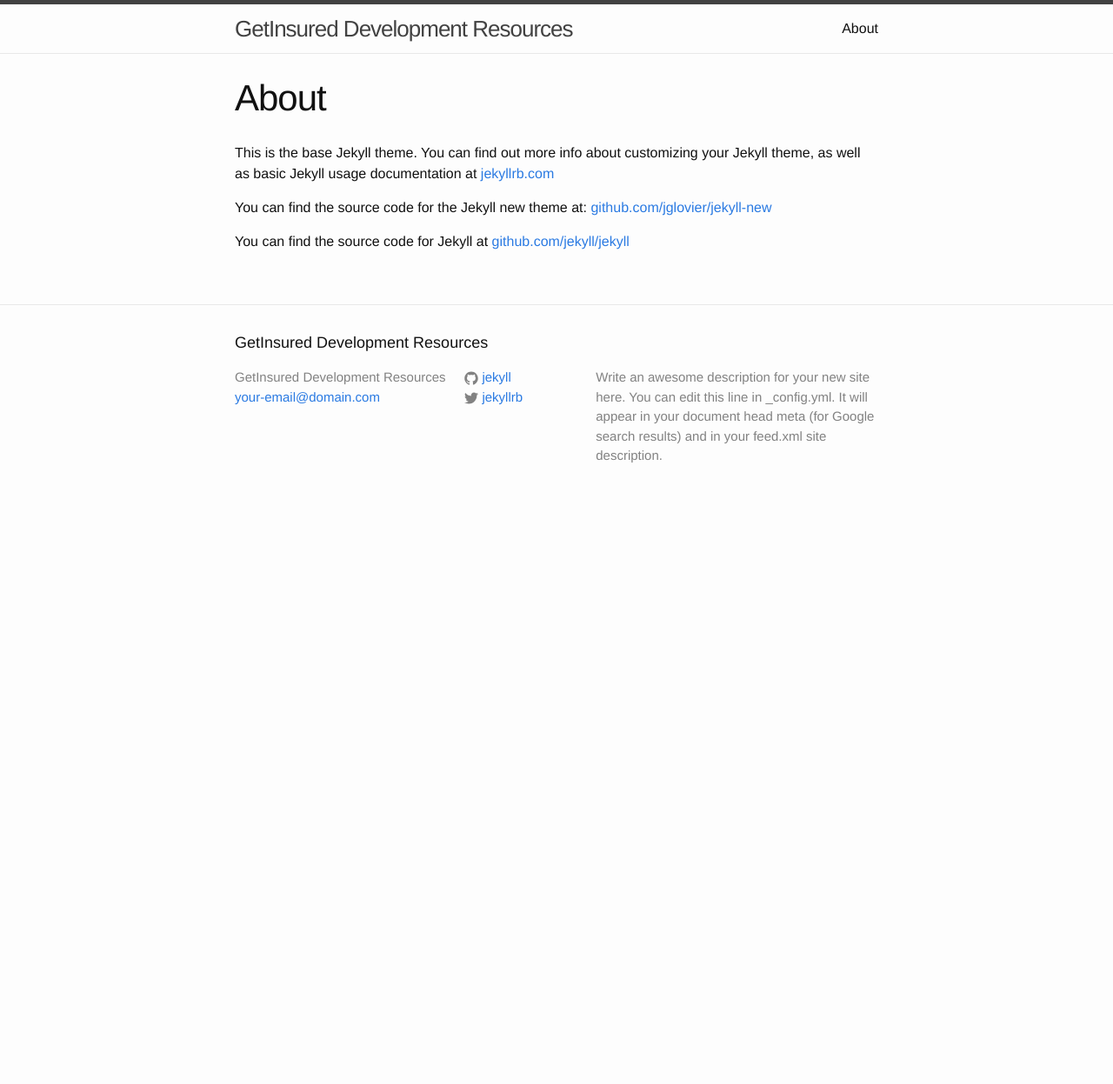
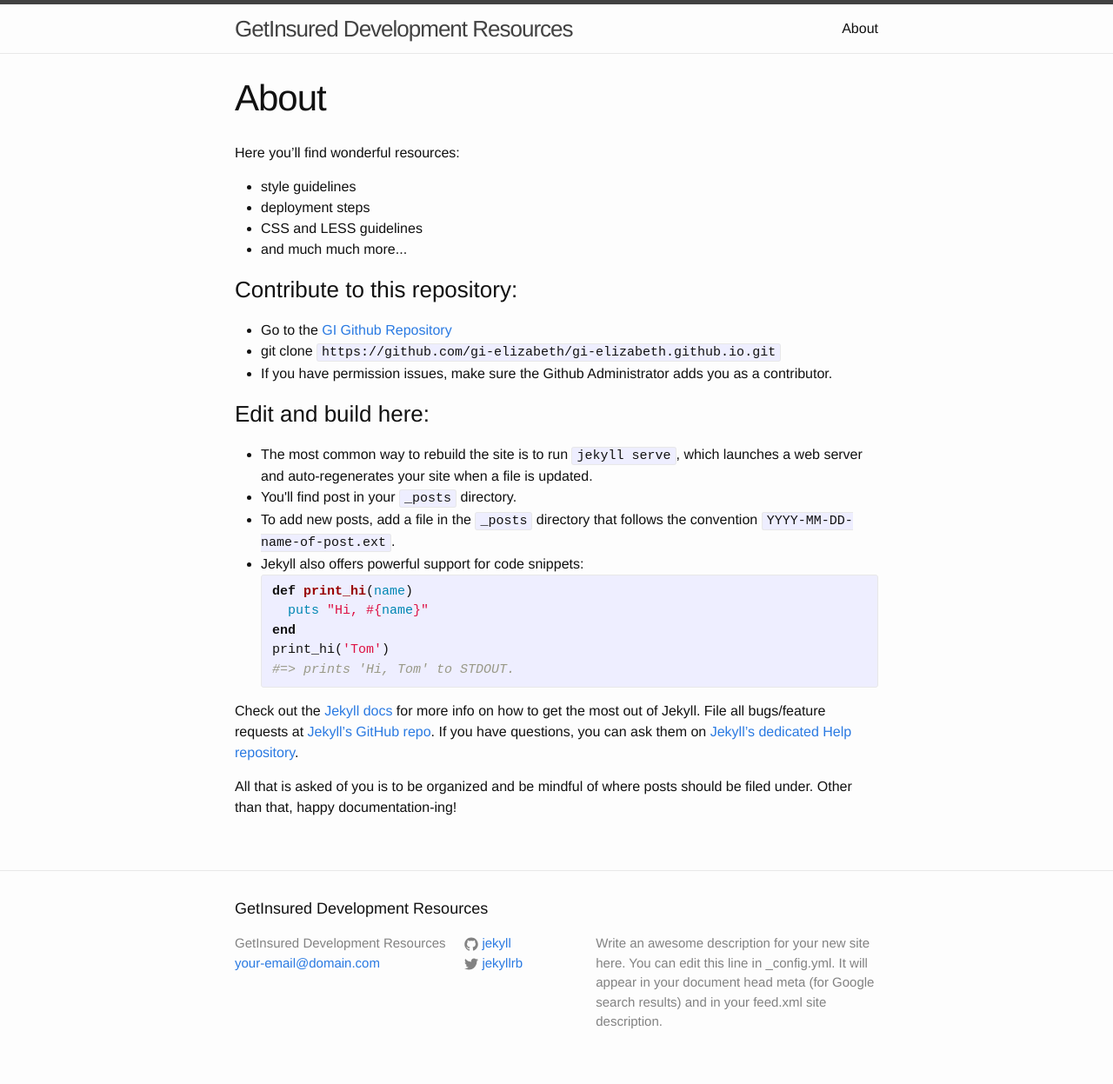
Before and after one commit to gi-elizabeth/gi-elizabeth.github.io, a Jekyll site: the page built from about.md, in a window 1280 px wide. Shown: the whole page at 87% size. Built offline with Jekyll 4.4.1, drawn with Linux system fonts in a browser that asks for light colours; before the commit the page ends 900 px from its top, so only the background shows below that.

Commit message:
workspace post and about us page posting

```diff
--- a/about.md
+++ b/about.md
@@ -4,8 +4,44 @@ title: About
 permalink: /about/
 ---
 
-This is the base Jekyll theme. You can find out more info about customizing your Jekyll theme, as well as basic Jekyll usage documentation at [jekyllrb.com](http://jekyllrb.com/)
+Here you'll find wonderful resources:
 
-You can find the source code for the Jekyll new theme at: [github.com/jglovier/jekyll-new](https://github.com/jglovier/jekyll-new)
+<ul>
+	<li>style guidelines</li>
+	<li>deployment steps</li>
+	<li>CSS and LESS guidelines</li>
+	<li>and much much more...</li>
+</ul>
 
-You can find the source code for Jekyll at [github.com/jekyll/jekyll](https://github.com/jekyll/jekyll)
+<h3>Contribute to this repository:</h3>
+
+<ul>
+	<li>Go to the <a href="//github.com/gi-elizabeth/gi-elizabeth.github.io">GI Github Repository</a></li>
+	<li>git clone <code>https://github.com/gi-elizabeth/gi-elizabeth.github.io.git</code></li>
+	<li>If you have permission issues, make sure the Github Administrator adds you as a contributor.</li>
+</ul>
+
+<h3>Edit and build here:</h3>
+
+<ul>
+	<li>The most common way to rebuild the site is to run <code>jekyll serve</code>, which launches a web server and auto-regenerates your site when a file is updated.</li>
+	<li>You'll find post in your <code>_posts</code> directory.</li>
+	<li>To add new posts, add a file in the <code>_posts</code> directory that follows the convention <code>YYYY-MM-DD-name-of-post.ext</code>.</li>
+	<li>Jekyll also offers powerful support for code snippets:
+{% highlight ruby %}
+def print_hi(name)
+  puts "Hi, #{name}"
+end
+print_hi('Tom')
+#=> prints 'Hi, Tom' to STDOUT.
+{% endhighlight %}
+	</li>
+</ul>
+
+Check out the [Jekyll docs][jekyll] for more info on how to get the most out of Jekyll. File all bugs/feature requests at [Jekyll’s GitHub repo][jekyll-gh]. If you have questions, you can ask them on [Jekyll’s dedicated Help repository][jekyll-help].
+
+[jekyll]:      http://jekyllrb.com
+[jekyll-gh]:   https://github.com/jekyll/jekyll
+[jekyll-help]: https://github.com/jekyll/jekyll-help
+
+<p>All that is asked of you is to be organized and be mindful of where posts should be filed under. Other than that, happy documentation-ing!</p>
```
Also changed, not shown: _posts/2014-12-17-welcome-to-jekyll.markdown (deleted, +0 -49 lines), _posts/2014-12-17-workspace-part-1.markdown (added, +69 -0 lines), _posts/2014-12-17-workspace-part-2.markdown (added, +68 -0 lines), 1 other file.
